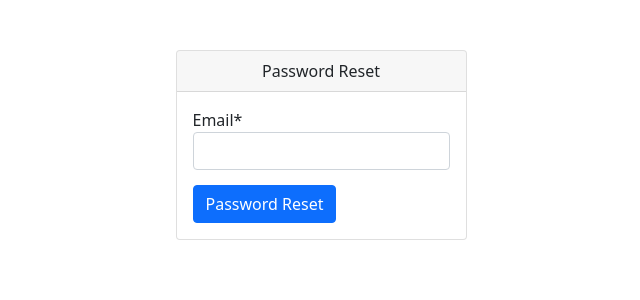
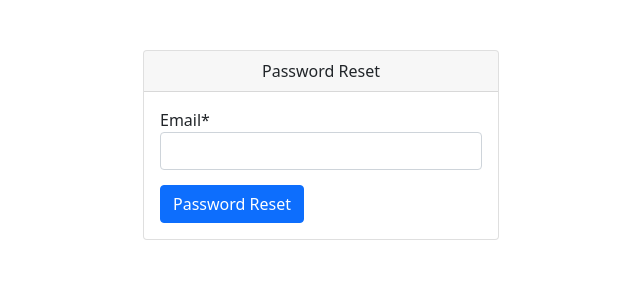
Before and after one commit to mavenium/Saina, a Django app: a page that uses templates/registration/password_reset_form.html in a window 1280 px wide. Shown: the top 300 px of the page, without its empty margins (319-959 px from the left). Run offline with Django 3.2, Linux system fonts and the light colour scheme; some libraries are stand-ins or nearby versions.

Commit message:
change box size to col-md-4

```diff
--- a/templates/registration/password_reset_form.html
+++ b/templates/registration/password_reset_form.html
@@ -9,7 +9,7 @@
 {% block Content %}
     <section class="container">
         <div class="row justify-content-md-center">
-            <div class="col-md-auto">
+            <div class="col-md-4">
 
                 <div class="card" id="account_box">
                     <div class="card-header text-center">
```
